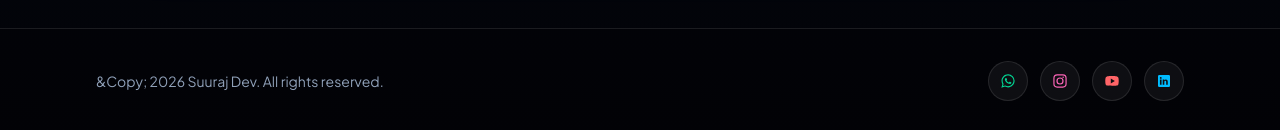
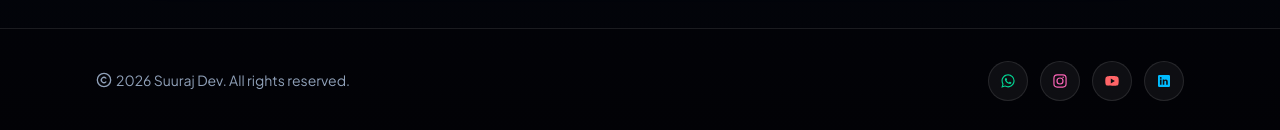
Before and after one commit to SurajChaurasia84/my-portfolio, a React (Vite) app: page / in a window 1280 px wide. Shown: the part 3277-3407 px from the top of the page. Built offline with nearby package versions, Linux system fonts and the light colour scheme.

Commit message:
Copyright text to icon

```diff
--- a/src/components/Footer.jsx
+++ b/src/components/Footer.jsx
@@ -1,3 +1,4 @@
+import { Copyright } from 'lucide-react'
 import SocialIcons from './SocialIcons'
 import { socialLinks } from './socialLinks.jsx'
 
@@ -6,7 +7,10 @@ function Footer() {
     <footer className="border-t border-white/10 bg-black/20">
       <div className="mx-auto flex max-w-6xl flex-col items-center justify-between gap-5 px-6 py-8 sm:px-8 md:flex-row">
         <p className="font-['Plus_Jakarta_Sans'] text-sm text-slate-400">
-          &Copy; {new Date().getFullYear()} Suuraj Dev. All rights reserved.
+          <span className="inline-flex items-center gap-1">
+            <Copyright className="h-4 w-4" />
+            <span>{new Date().getFullYear()} Suuraj Dev. All rights reserved.</span>
+          </span>
         </p>
 
         <SocialIcons links={socialLinks} />
```
